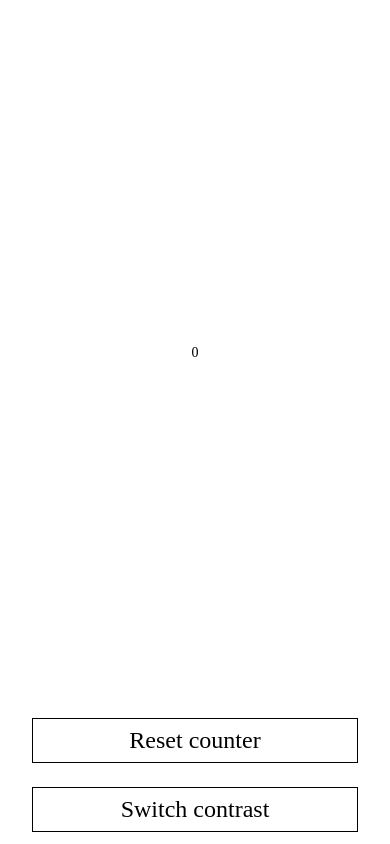
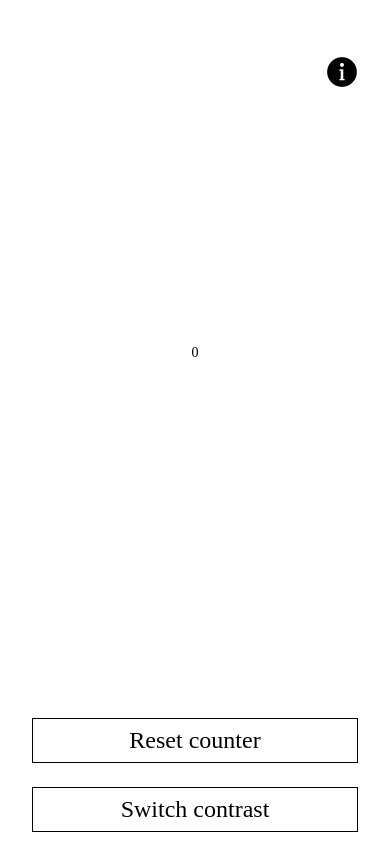
Before and after one commit to LordotU/clckr, a React Native app: screen / in a window 390 px wide. Built offline with nearby package versions, Linux system fonts and the light colour scheme; what react-native-responsive-fontsize would draw is missing.

Commit message:
Add info icon

```diff
--- a/src/App.js
+++ b/src/App.js
@@ -5,6 +5,7 @@
 
 import React, { useState, useEffect } from 'react';
 import {
+  Image,
   SafeAreaView,
   StatusBar,
   Text,
@@ -14,6 +15,9 @@ import {
 } from 'react-native';
 import SplashScreen from 'react-native-splash-screen';
 import useStyles from './AppStyles';
+
+const InfoIconDark = require('../assets/images/icon-info-dark.png');
+const InfoIconLight = require('../assets/images/icon-info-light.png');
 
 export default function(): React$Node {
   useEffect(() => {
@@ -33,6 +37,17 @@ export default function(): React$Node {
     <>
       <StatusBar barStyle={highContrast ? 'light-content' : 'dark-content'} />
       <SafeAreaView style={styles.outerView}>
+        <TouchableOpacity
+          accessible={true}
+          accessibilityLabel="Show info"
+          style={styles.infoButton}
+          onPress={() => {}}>
+          <Image
+            source={highContrast ? InfoIconLight : InfoIconDark}
+            style={styles.infoIcon}
+          />
+        </TouchableOpacity>
+
         <TouchableWithoutFeedback
           accessible={true}
           accessibilityLabel="Increment counter"
--- a/src/AppStyles.js
+++ b/src/AppStyles.js
@@ -12,6 +12,17 @@ const FONT_SIZE_100_DISPLAY_HEIGHT = 1242;
 const defaults = {
   outerView: {
     flex: 1,
+  },
+  infoButton: {
+    padding: 8,
+    position: 'absolute',
+    right: 24,
+    top: 48,
+    zIndex: 1,
+  },
+  infoIcon: {
+    height: 32,
+    width: 32,
   },
   innerView: {
     alignItems: 'center',
```
Also changed, not shown: assets/images/icon-info-dark.png (added), assets/images/icon-info-light.png (added).
